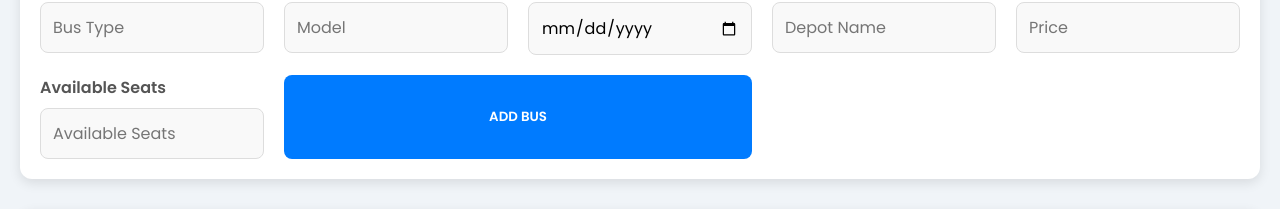
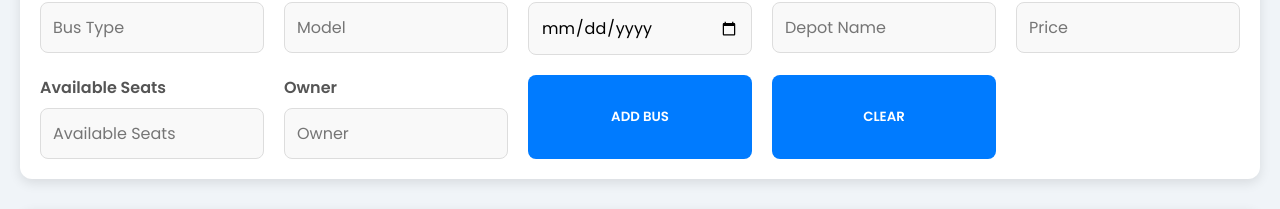
Before and after one commit to avishkaJSPshehan/TrincoBusLink, a React (Create React App) app: page /admin-dashboard in a window 1280 px wide. Shown: the part 310-519 px from the top of the page. Built offline with nearby package versions, Linux system fonts and the light colour scheme; no server answers; sample sign-in values are in the browser's storage.

Commit message:
Bus CRUD

```diff
--- a/src/Components/AdminDashboard/AdminDashboard.css
+++ b/src/Components/AdminDashboard/AdminDashboard.css
@@ -65,8 +65,8 @@
 }
 
 .submit-btn {
-  grid-column: span 2;
-  padding: 12px 20px;
+  /* grid-column: span 2; */
+  /* padding: 12px 20px; */
   background-color: #007bff;
   color: #fff;
   border: none;
--- a/src/Components/AdminDashboard/AdminDashboard.jsx
+++ b/src/Components/AdminDashboard/AdminDashboard.jsx
@@ -1,13 +1,26 @@
+import { useEffect, useState } from "react";
 import AddBus from "./addBus";
 import "./AdminDashboard.css";
 import ViewBus from "./viewBus";
 
 const AdminDashboard = () => {
+  const [busToUpdate, setBusToUpdate] = useState(null);
+
+  const handleDelete = (id) => {};
+
+  const handleUpdate = (bus) => {
+    console.log(bus);
+    setBusToUpdate(bus);
+  };
   return (
     <div className="admin-dashboard">
       <h1 className="page-title">Admin Dashboard</h1>
-      <AddBus />
-      <ViewBus />
+      <AddBus
+        key={busToUpdate ? busToUpdate._id : "1"}
+        busToUpdate={busToUpdate}
+        setBusToUpdate={setBusToUpdate}
+      />
+      <ViewBus handleDelete={handleDelete} handleUpdate={handleUpdate} />
       <div className="dashboard-container"></div>
     </div>
   );
--- a/src/Components/AdminDashboard/addBus.jsx
+++ b/src/Components/AdminDashboard/addBus.jsx
@@ -1,6 +1,6 @@
 import React, { useState, useEffect } from "react";
 import axios from "axios";
-const AddBus = () => {
+const AddBus = ({ busToUpdate, setBusToUpdate }) => {
   const [buses, setBuses] = useState([]);
   const [formData, setFormData] = useState({
     departure: "",
@@ -15,6 +15,28 @@ const AddBus = () => {
     price: "",
     availableSeats: "",
   });
+
+  useEffect(() => {
+    console.log("updating");
+    if (busToUpdate) {
+      setFormData(busToUpdate);
+    } else {
+      setFormData({
+        departure: "",
+        arrival: "",
+        departureTime: "",
+        arrivalTime: "",
+        duration: "",
+        busType: "",
+        model: "",
+        scheduled: "",
+        depotName: "",
+        price: "",
+        availableSeats: "",
+      });
+    }
+  }, []);
+
   const handleInputChange = (e) => {
     const { name, value } = e.target;
     setFormData({ ...formData, [name]: value });
@@ -23,15 +45,16 @@ const AddBus = () => {
   const handleSubmit = async (e) => {
     e.preventDefault();
     try {
-      if (formData.id) {
+      if (formData._id) {
         // Update existing bus
         await axios.put(
-          `http://localhost:3001/admin-dashboard/${formData.id}`,
+          `http://localhost:3001/bus/update/${formData._id}`,
           formData
         );
       } else {
         // Create new bus
-        await axios.post("http://localhost:3001/admin-dashboard", formData);
+        const res = await axios.post("http://localhost:3001/bus", formData);
+        console.log(res);
       }
 
       setFormData({
@@ -63,6 +86,23 @@ const AddBus = () => {
   const handleUpdate = (id) => {
     const busToUpdate = buses.find((bus) => bus.id === id);
     setFormData(busToUpdate);
+  };
+
+  const handleClear = () => {
+    setFormData({
+      departure: "",
+      arrival: "",
+      departureTime: "",
+      arrivalTime: "",
+      duration: "",
+      busType: "",
+      model: "",
+      scheduled: "",
+      depotName: "",
+      price: "",
+      availableSeats: "",
+    });
+    setBusToUpdate(null);
   };
 
   return (
@@ -188,8 +228,23 @@ const AddBus = () => {
               required
             />
           </div>
+          <div className="form-group">
+            <label htmlFor="owner">Owner</label>
+            <input
+              disabled
+              type="text"
+              name="owner"
+              value={formData.owner}
+              onChange={handleInputChange}
+              placeholder="Owner"
+              required
+            />
+          </div>
           <button type="submit" className="submit-btn">
-            {formData.id ? "Update Bus" : "Add Bus"}
+            {formData._id ? "Update Bus" : "Add Bus"}
+          </button>
+          <button type="reset" className="submit-btn" onClick={handleClear}>
+            Clear
           </button>
         </form>
       </div>
--- a/src/Components/AdminDashboard/viewBus.jsx
+++ b/src/Components/AdminDashboard/viewBus.jsx
@@ -1,6 +1,16 @@
 import React, { useState, useEffect } from "react";
 import axios from "axios";
-const ViewBus = () => {
+
+const ViewBus = ({ handleDelete, handleUpdate }) => {
+  useEffect(() => {
+    fetchBusses();
+  }, []);
+  const fetchBusses = async () => {
+    const res = await axios.get("http://localhost:3001/bus/all");
+    const data = res.data;
+    setBuses(data);
+  };
+
   const [buses, setBuses] = useState([]);
   return (
     <>
@@ -38,8 +48,18 @@ const ViewBus = () => {
                 <td>{bus.price}</td>
                 <td>{bus.availableSeats}</td>
                 <td>
-                  <button className="edit-btn">Edit</button>
-                  <button className="delete-btn">Delete</button>
+                  <button
+                    className="edit-btn"
+                    onClick={() => handleUpdate(bus)}
+                  >
+                    Edit
+                  </button>
+                  <button
+                    className="delete-btn"
+                    onClick={() => handleDelete(bus.id)}
+                  >
+                    Delete
+                  </button>
                 </td>
               </tr>
             ))}
```
